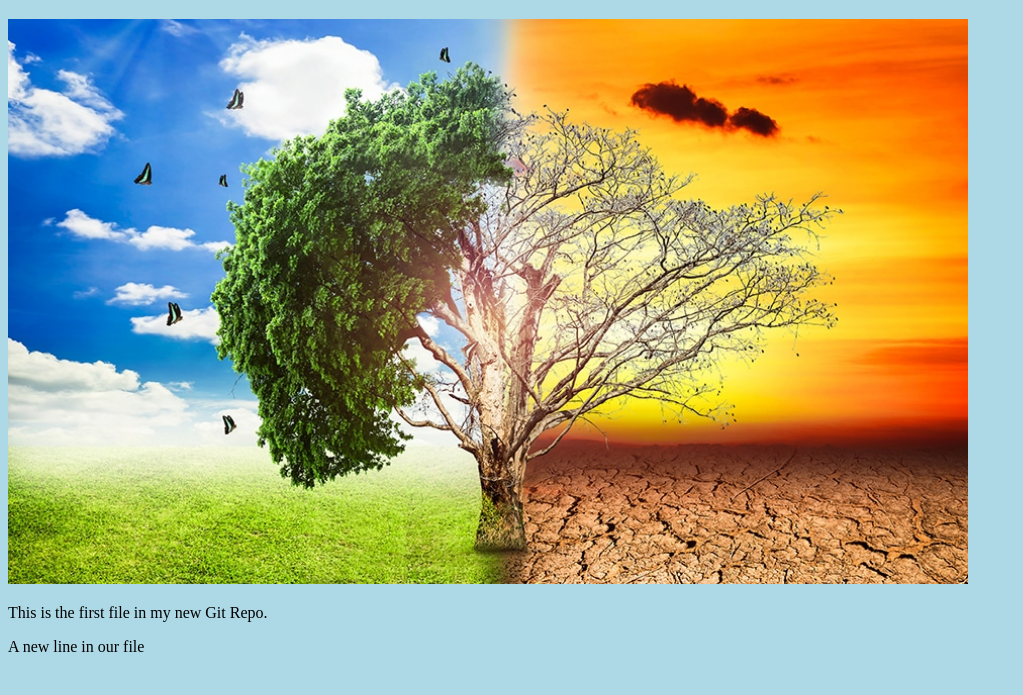
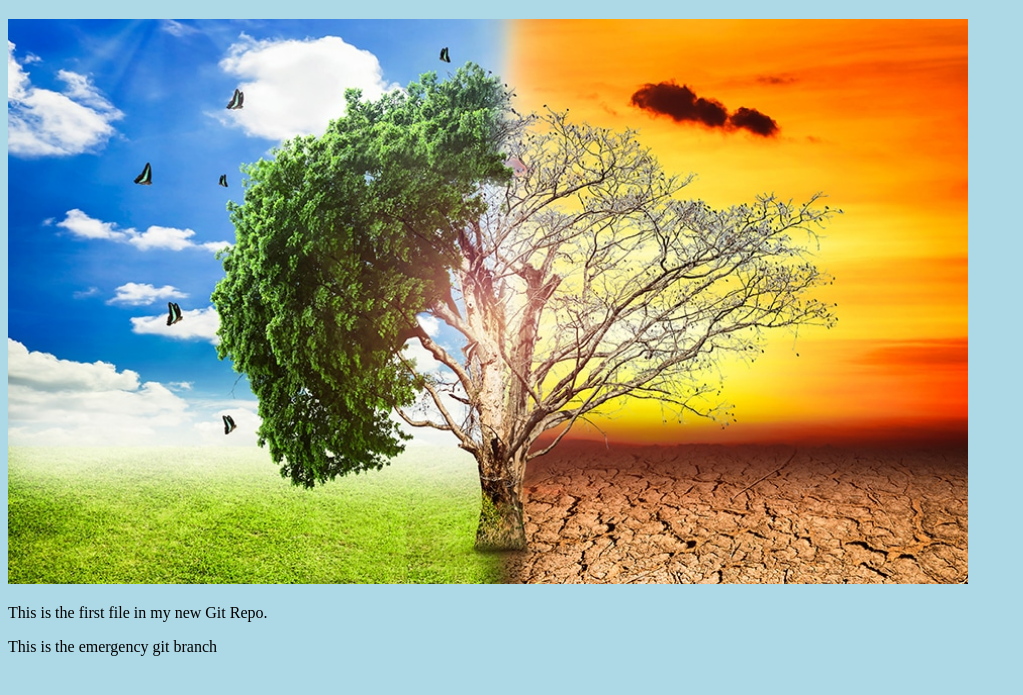
Before and after one commit to nathanielcobbinah/hello-world, a plain HTML site: page index.html in a window 1280 px wide. Shown: the part 61-756 px from the top of the page, without its empty margins (0-1023 px from the left). Drawn offline with Linux system fonts and the light colour scheme.

Commit message:
Updated index.html with emergency fix

```diff
--- a/index.html
+++ b/index.html
@@ -14,7 +14,7 @@
 
     <p>This is the first file in my new Git Repo.</p>
 
-    <p>A new line in our file</p>
+    <p>This is the emergency git branch</p>
 
 </body>
 </html>
```
